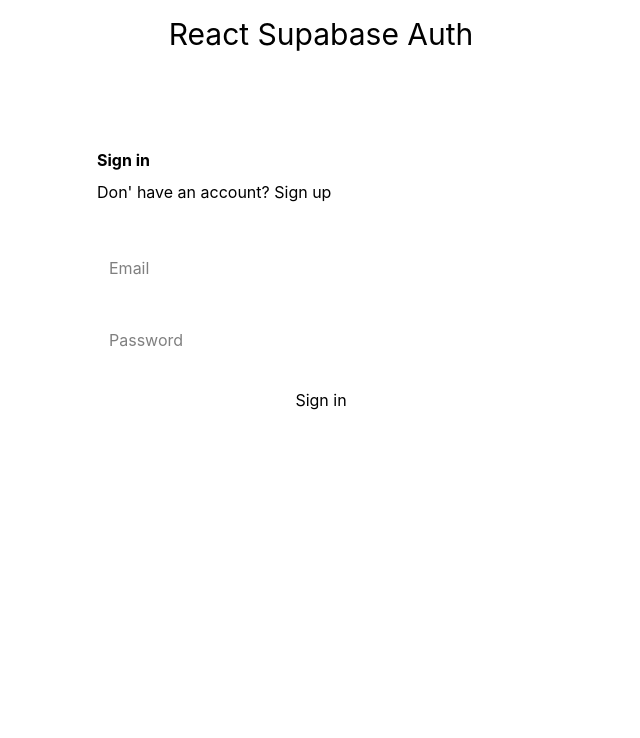
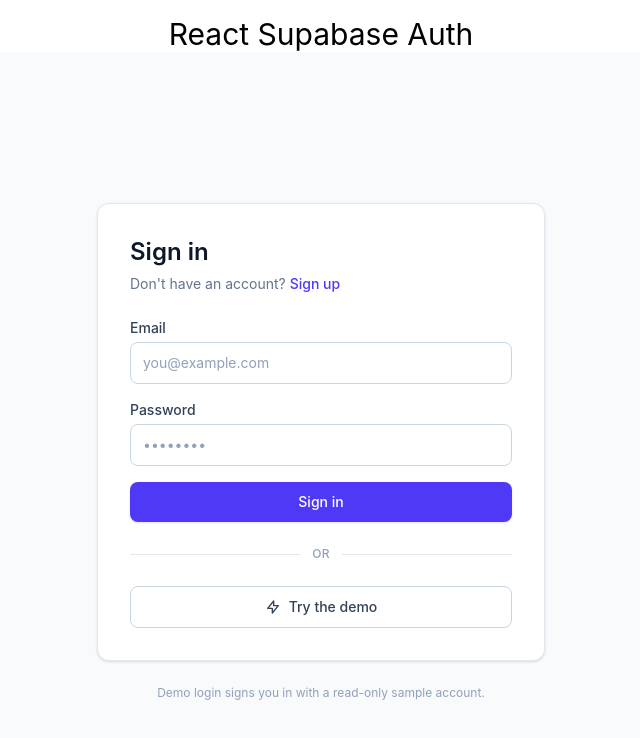
Before and after one commit to AngelMoreno24/Pool-Angel, a React (Vite) app in the folder client/: page /signin in a window 1280 px wide. Shown: the top 738 px of the page, without its empty margins (319-959 px from the left). Built offline with nearby package versions, Linux system fonts and the light colour scheme; no server answers.

Commit message:
updated signin page

```diff
--- a/client/src/pages/Signin.jsx
+++ b/client/src/pages/Signin.jsx
@@ -1,8 +1,12 @@
-import React, {useState} from 'react'
+import React, { useState } from 'react'
 import { Link } from 'react-router-dom'
 import { UserAuth } from '../context/AuthContext';
 import { useNavigate } from 'react-router-dom';
 import api from '../api/axios';
+
+// Demo account credentials — swap these for your actual demo user
+const DEMO_EMAIL = 'asd@asd.com';
+const DEMO_PASSWORD = 'asdasd';
 
 const Signin = () => {
 
@@ -10,20 +14,16 @@
     const [password, setPassword] = useState('');
     const [error, setError] = useState('');
     const [loading, setLoading] = useState(false);
+    const [demoLoading, setDemoLoading] = useState(false);
 
     const { session, signInUser } = UserAuth();
     const navigate = useNavigate();
-    console.log("Session in Signin component:", session);
 
-    const handleSignin = async (e) => {
-        e.preventDefault();
-        setLoading(true);
+    const performSignin = async (signinEmail, signinPassword) => {
         setError('');
         try {
-            const result = await signInUser(email, password);
+            const result = await signInUser(signinEmail, signinPassword);
             if (result?.success) {
-                console.log("Sign-in successful:asdasd", result);
-                console.log("token thing:", result.data.session.access_token);
                 await api.post(
                     "/auth/sync",
                     {},
@@ -33,43 +33,130 @@
                         },
                     }
                 );
-
                 navigate('/dashboard');
             } else {
                 setError(result?.error?.message || 'Unable to sign in');
             }
         } catch (err) {
             setError(err?.message || 'An unexpected error occurred');
-        } finally {
-            setLoading(false);
         }
     }
 
+    const handleSignin = async (e) => {
+        e.preventDefault();
+        setLoading(true);
+        await performSignin(email, password);
+        setLoading(false);
+    }
+
+    const handleDemoSignin = async () => {
+        setDemoLoading(true);
+        setEmail(DEMO_EMAIL);
+        setPassword(DEMO_PASSWORD);
+        await performSignin(DEMO_EMAIL, DEMO_PASSWORD);
+        setDemoLoading(false);
+    }
+
+    const isLoading = loading || demoLoading;
 
   return (
+    <div className="min-h-screen bg-slate-50 flex items-center justify-center px-4 py-12">
+        <div className="w-full max-w-md">
+
+            <div className="bg-white rounded-xl border border-slate-200 shadow-sm p-8">
+                <h1 className="text-2xl font-semibold text-slate-900">Sign in</h1>
+                <p className="mt-1.5 text-sm text-slate-500">
+                    Don't have an account?{' '}
+                    <Link to="/signup" className="font-medium text-indigo-600 hover:text-indigo-500">
+                        Sign up
+                    </Link>
+                </p>
+
+                <form className="mt-6 space-y-4" onSubmit={handleSignin}>
                     <div>
-        <form className="max-w-md m-auto pt-24" onSubmit={handleSignin}>
-            <h2 className="font-bold pb-2">Sign in</h2>
-            <p>
-                Don' have an account? <Link to="/signup">Sign up</Link>
+                        <label className="block text-sm font-medium text-slate-700 mb-1">
+                            Email
+                        </label>
+                        <input
+                            value={email}
+                            onChange={(e) => setEmail(e.target.value)}
+                            className="w-full rounded-lg border border-slate-300 px-3 py-2.5 text-sm text-slate-900 placeholder:text-slate-400 focus:outline-none focus:ring-2 focus:ring-indigo-500 focus:border-indigo-500"
+                            type="email"
+                            placeholder="you@example.com"
+                            autoComplete="email"
+                        />
+                    </div>
+
+                    <div>
+                        <label className="block text-sm font-medium text-slate-700 mb-1">
+                            Password
+                        </label>
+                        <input
+                            value={password}
+                            onChange={(e) => setPassword(e.target.value)}
+                            className="w-full rounded-lg border border-slate-300 px-3 py-2.5 text-sm text-slate-900 placeholder:text-slate-400 focus:outline-none focus:ring-2 focus:ring-indigo-500 focus:border-indigo-500"
+                            type="password"
+                            placeholder="••••••••"
+                            autoComplete="current-password"
+                        />
+                    </div>
+
+                    {error && (
+                        <div className="rounded-lg border border-red-200 bg-red-50 px-3 py-2.5 text-sm text-red-700">
+                            {error}
+                        </div>
+                    )}
+
+                    <button
+                        className="w-full inline-flex items-center justify-center gap-2 rounded-lg bg-indigo-600 px-4 py-2.5 text-sm font-medium text-white shadow-sm hover:bg-indigo-500 disabled:opacity-50 disabled:cursor-not-allowed transition-colors focus:outline-none focus:ring-2 focus:ring-indigo-500 focus:ring-offset-2"
+                        type="submit"
+                        disabled={isLoading}
+                    >
+                        {loading && (
+                            <svg className="h-4 w-4 animate-spin" viewBox="0 0 24 24" fill="none">
+                                <circle className="opacity-25" cx="12" cy="12" r="10" stroke="currentColor" strokeWidth="4" />
+                                <path className="opacity-75" fill="currentColor" d="M4 12a8 8 0 018-8v4a4 4 0 00-4 4H4z" />
+                            </svg>
+                        )}
+                        {loading ? "Signing in..." : "Sign in"}
+                    </button>
+                </form>
+
+                <div className="mt-6 flex items-center gap-3">
+                    <div className="h-px flex-1 bg-slate-200" />
+                    <span className="text-xs font-medium uppercase tracking-wide text-slate-400">or</span>
+                    <div className="h-px flex-1 bg-slate-200" />
+                </div>
+
+                <button
+                    onClick={handleDemoSignin}
+                    disabled={isLoading}
+                    type="button"
+                    className="mt-6 w-full inline-flex items-center justify-center gap-2 rounded-lg border border-slate-300 bg-white px-4 py-2.5 text-sm font-medium text-slate-700 hover:bg-slate-50 disabled:opacity-50 disabled:cursor-not-allowed transition-colors focus:outline-none focus:ring-2 focus:ring-indigo-500 focus:ring-offset-2"
+                >
+                    {demoLoading ? (
+                        <>
+                            <svg className="h-4 w-4 animate-spin" viewBox="0 0 24 24" fill="none">
+                                <circle className="opacity-25" cx="12" cy="12" r="10" stroke="currentColor" strokeWidth="4" />
+                                <path className="opacity-75" fill="currentColor" d="M4 12a8 8 0 018-8v4a4 4 0 00-4 4H4z" />
+                            </svg>
+                            Signing in...
+                        </>
+                    ) : (
+                        <>
+                            <svg className="h-4 w-4" fill="none" viewBox="0 0 24 24" stroke="currentColor">
+                                <path strokeLinecap="round" strokeLinejoin="round" strokeWidth={2} d="M13 10V3L4 14h7v7l9-11h-7z" />
+                            </svg>
+                            Try the demo
+                        </>
+                    )}
+                </button>
+            </div>
+
+            <p className="mt-6 text-center text-xs text-slate-400">
+                Demo login signs you in with a read-only sample account.
             </p>
-            <div className="flex flex-col py-4">
-                <input
-                    onChange={(e) => setEmail(e.target.value)}
-                    className="p-3 mt-6"
-                    type="email"
-                    placeholder="Email"/>
-                <input
-                    onChange={(e) => setPassword(e.target.value)}
-                    className="p-3 mt-6"
-                    type="password"
-                    placeholder="Password"/>
-                <button className="mt-6 w-full" type="submit" disabled={loading}>
-                    Sign in
-                </button>
-                {error && <p className="text-red-600 text-center pt-4">{error}</p>}
         </div>
-        </form>
     </div>
   )
 }
```
Lines whose indentation alone changed are shown as unchanged.
